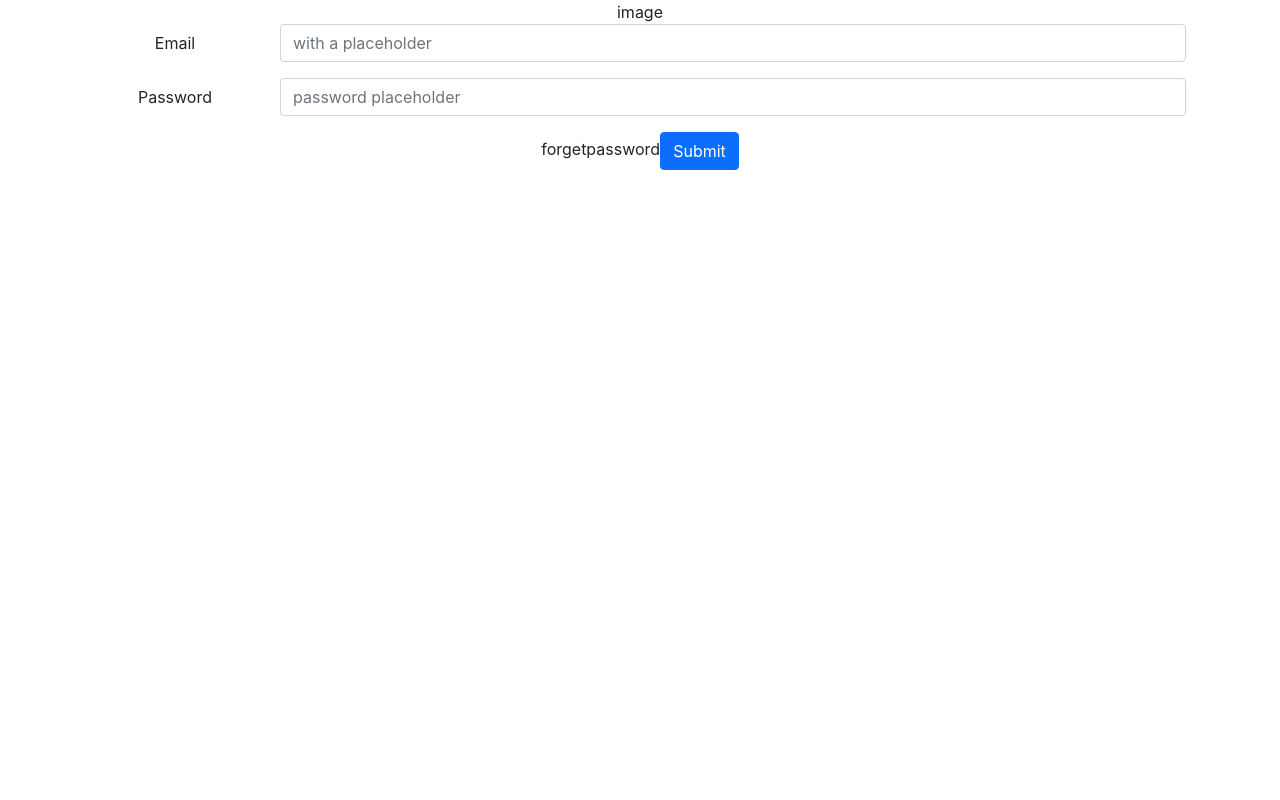
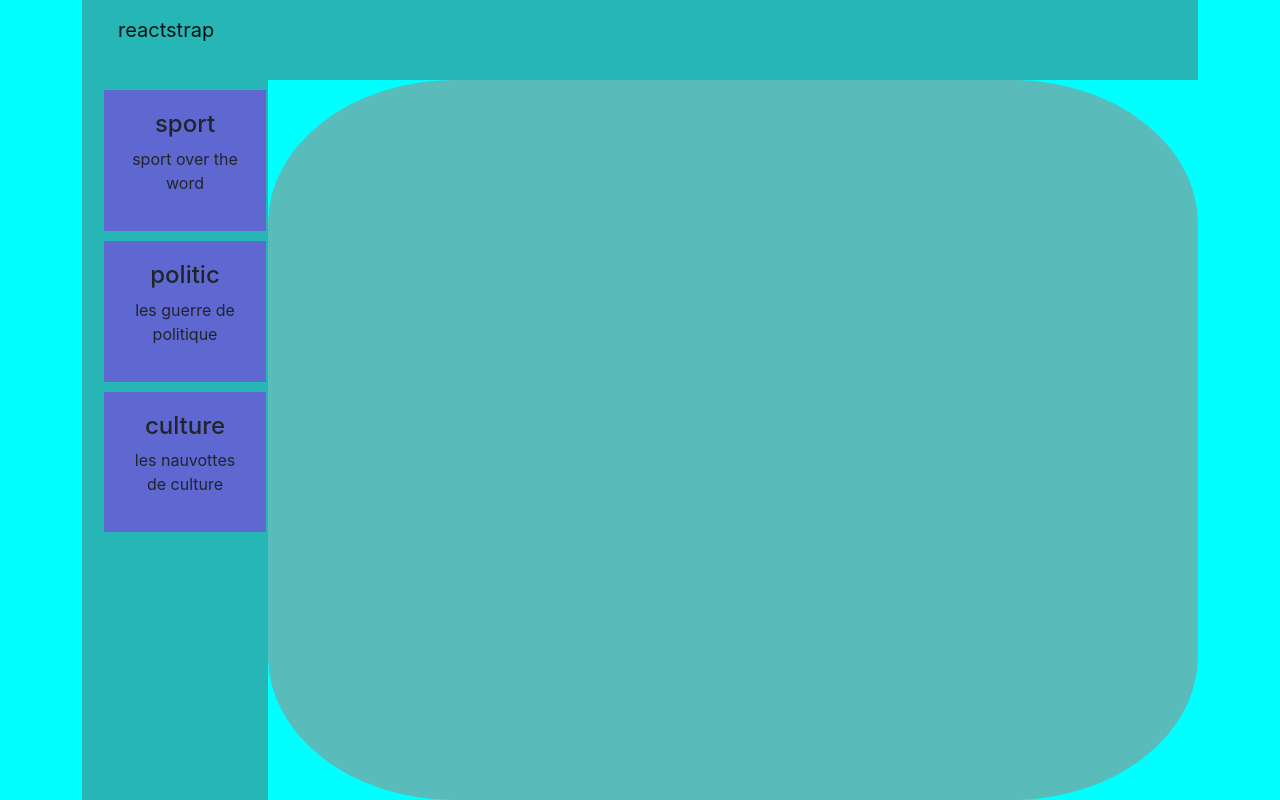
Before and after one commit to kaariiim/blogreact, a React (Create React App) app: page / in a window 1280 px wide. Built offline with nearby package versions, Linux system fonts and the light colour scheme.

Commit message:
dashboord

```diff
--- a/src/App.css
+++ b/src/App.css
@@ -39,3 +39,22 @@
 .images{
 background: -moz-linear-gradient(red,blue) , url(./image/sport.jpeg);
 }
+.categorycard{
+
+    width: 100%;
+    padding: 20px;
+    background-color: rgb(94, 104, 208);
+    min-height: 100px;
+
+  cursor: pointer;
+  margin: 10px;
+}
+.categorycard.pressed {
+  border-left: 10px solid blueviolet;
+background-color: azure;
+
+}
+.va{
+  height: 60px;
+  width: 100%;
+}
--- a/src/App.tsx
+++ b/src/App.tsx
@@ -2,6 +2,7 @@
 import './App.css';
 import Forget from './component/forgetpassword';
 import Login from './component/login';
+import Navba from './component/parts/navbar';
 
 
 
@@ -9,7 +10,7 @@ function App() {
   return (
     <div className="App">
       <div className="container">
-     {<Login/>}
+     {<Navba/>}
       </div>
 
     </div>
--- /dev/null
+++ b/src/component/parts/category.js
@@ -0,0 +1,15 @@
+ const categorys = [
+    {
+        cname:"sport",
+        pic:'sport over the word'
+    },
+    {
+        cname:"politic",
+        pic: 'les guerre de politique'
+    },
+    {
+        cname:"culture",
+        pic: 'les nauvottes de culture'
+    }
+]
+export default categorys
--- a/src/component/parts/header.tsx
+++ b/src/component/parts/header.tsx
@@ -3,9 +3,7 @@ import { Collapse,Nav, Navbar, NavbarBrand, NavbarToggler, NavItem, NavLink, Row
 export default function Header (){
     return(
 
-        <div>
-  <div>
-  <Navbar
+  <Navbar className="va"
     color="faded"
     light
   >
@@ -15,27 +13,10 @@ export default function Header (){
     >
       reactstrap
     </NavbarBrand>
-    <NavbarToggler
-      className="me-2"
-      onClick={function noRefCheck(){}}
-    />
-    <Collapse navbar>
-      <Nav navbar>
-        <NavItem>
-          <NavLink href="/components/">
-            Components
-          </NavLink>
-        </NavItem>
-        <NavItem>
-          <NavLink href="https://github.com/reactstrap/reactstrap">
-            GitHub
-          </NavLink>
-        </NavItem>
-      </Nav>
-    </Collapse>
+
+
   </Navbar>
-</div>
-</div>
+
 
  );
 }
--- a/src/component/parts/navbar.tsx
+++ b/src/component/parts/navbar.tsx
@@ -1,21 +1,29 @@
 import react from "react"
+import categorys from "./category";
 import Contenet from "./contenent";
 import Header from "./header";
 
 
 import './navbar.css';
 import Sidebar from "./sidebar";
+const onSelect=()=>{
+
+}
 
 const Navba=() =>{
 return (
-    <div className="container fluid">
+    <div>
+    <div className="container">
         <div className="row">
             <div className="col-md-12  a1">
         <Header/>
             </div>
 
             <div className=" col-md-2 r2 a3">
-            <Sidebar></Sidebar>
+            <Sidebar
+            categorys={categorys}
+            oncategoryselection={onSelect}
+            ></Sidebar>
             </div>
             <div  className=" col-md-10 r2 a4">
             <Contenet></Contenet>
@@ -25,6 +33,7 @@ return (
         </div>
 
     </div>
+    </div>
 
 )
 }
--- a/src/component/parts/sidebar.tsx
+++ b/src/component/parts/sidebar.tsx
@@ -1,14 +1,34 @@
- const Sidebar =()=>{
+ import react from 'react'
+ type categoryprop={
+cname:string;
+pic : string;
+statu?:string;
+ }
+ type props ={
+     categorys:categoryprop[];
+    oncategoryselection: ()=>void;
+
+    }
+ const Sidebar =({categorys,oncategoryselection} :props)=>{
+     const onselection =(category : categoryprop,index: number)=>{
+         console.log('curent category',index)
+
+     }
     return(
         <>
-        <ul>
-            <li>Sport </li>
-            <li>Politic</li>
-            <li>Carton Star</li>
-            <li>Geographic</li>
-            <li>Education</li>
+       {categorys.map((category,index) =>{
+           return(
+               <div key={index} className = {'categorycard ${category.statu}'}
+               onClick={()=>onselection(category,index)}
+               >
+                   <h4> <span>{category.cname}</span></h4>
+                   <p><span>{category.pic}</span></p>
 
-        </ul>
+               </div>
+           )
+       })
+
+       }
         </>
 
     )
```
Also changed, not shown: src/component/parts/navbar.css (line endings or trailing spaces).
